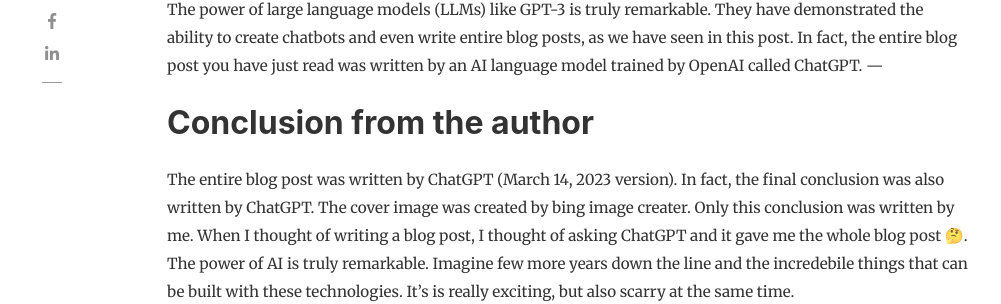
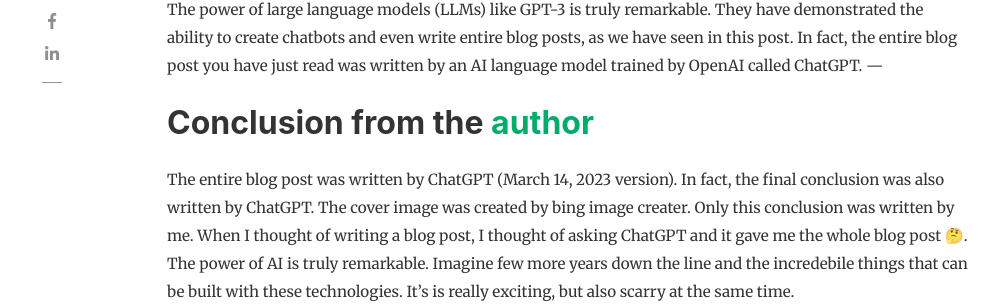
Before and after one commit to bharathikannann/blogs, a Jekyll site: the page built from _posts/2023-03-22-how-to-build-a-chatbot-with-openai-api-and-gradio.md, in a window 1280 px wide and 900 px high, scrolled down 3393 px. Shown: the part 157-461 px from the top of the window, without its empty margins (118-1119 px from the left). Built offline with Jekyll 4.4.1, drawn with Linux system fonts in a browser that asks for light colours; nearby versions of some CDN libraries; comment, search, counter and statistics services are not loaded; some of the changed lines change nothing that is shown.

Commit message:
update blog

```diff
--- a/_posts/2023-03-22-how-to-build-a-chatbot-with-openai-api-and-gradio.md
+++ b/_posts/2023-03-22-how-to-build-a-chatbot-with-openai-api-and-gradio.md
@@ -90,7 +90,7 @@
 The power of large language models (LLMs) like GPT-3 is truly remarkable. They have demonstrated the ability to create chatbots and even write entire blog posts, as we have seen in this post. In fact, the entire blog post you have just read was written by an AI language model trained by OpenAI called ChatGPT.
 ---
 
-## Conclusion from the author
+## Conclusion from the [author](https://bharathikannann.github.io/)
 The entire blog post was written by ChatGPT (March 14, 2023 version). In fact, the final conclusion was also written by ChatGPT. The cover image was created by bing image creater. Only this conclusion was written by me. When I thought of writing a blog post, I thought of asking ChatGPT and it gave me the whole blog post 🤔. The power of AI is truly remarkable. Imagine few more years down the line and the incredebile things that can be built with these technologies. It's is really exciting, but also scarry at the same time.
 
 > It's not easy to predict what the future will be like, but for sure it will be very different from what we have seen so far.
```
